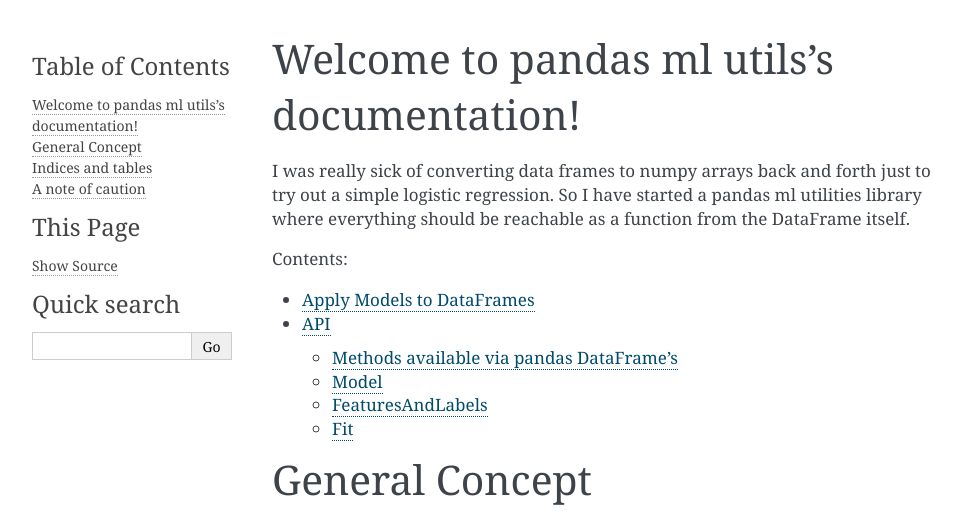
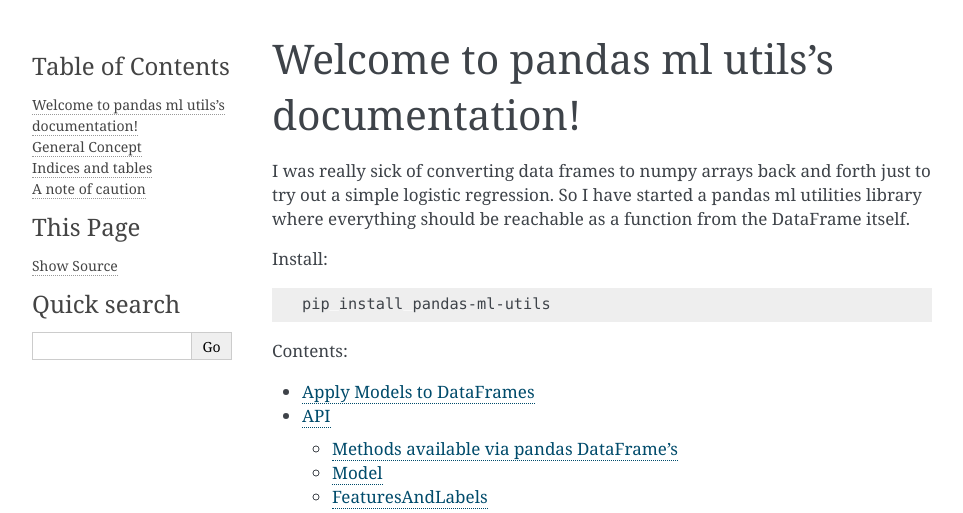
Before and after one commit to KIC/pandas_ml_utils, a Sphinx documentation site: the page built from docs/index.rst, in a window 1280 px wide, cut to the strip 0-513 px from the top of the page. Shown: the whole strip, without its empty margins (148-1111 px from the left). Built offline with Sphinx 7.4.7, drawn with Linux system fonts in a browser that asks for light colours; pages that are not in the unit, such as notebooks, are missing from menus; the version number is read from the project's files by our own code.

```diff
--- a/docs/index.rst
+++ b/docs/index.rst
@@ -8,6 +8,13 @@ Welcome to pandas ml utils's documentation!
 I was really sick of converting data frames to numpy arrays back and forth just to try out a
 simple logistic regression. So I have started a pandas ml utilities library where
 everything should be reachable as a function from the DataFrame itself.
+
+Install:
+
+.. code-block:: bash
+
+   pip install pandas-ml-utils
+
 
 .. toctree::
    :maxdepth: 2
--- /dev/null
+++ b/docs/requirements.txt
@@ -0,0 +1,3 @@
+sphinx-autodoc-typehints
+jupyter-sphinx
+shpinx
```
Also changed, not shown: README.md (+6 -0 lines), .readthedocs.yml (added), 1 other file.
